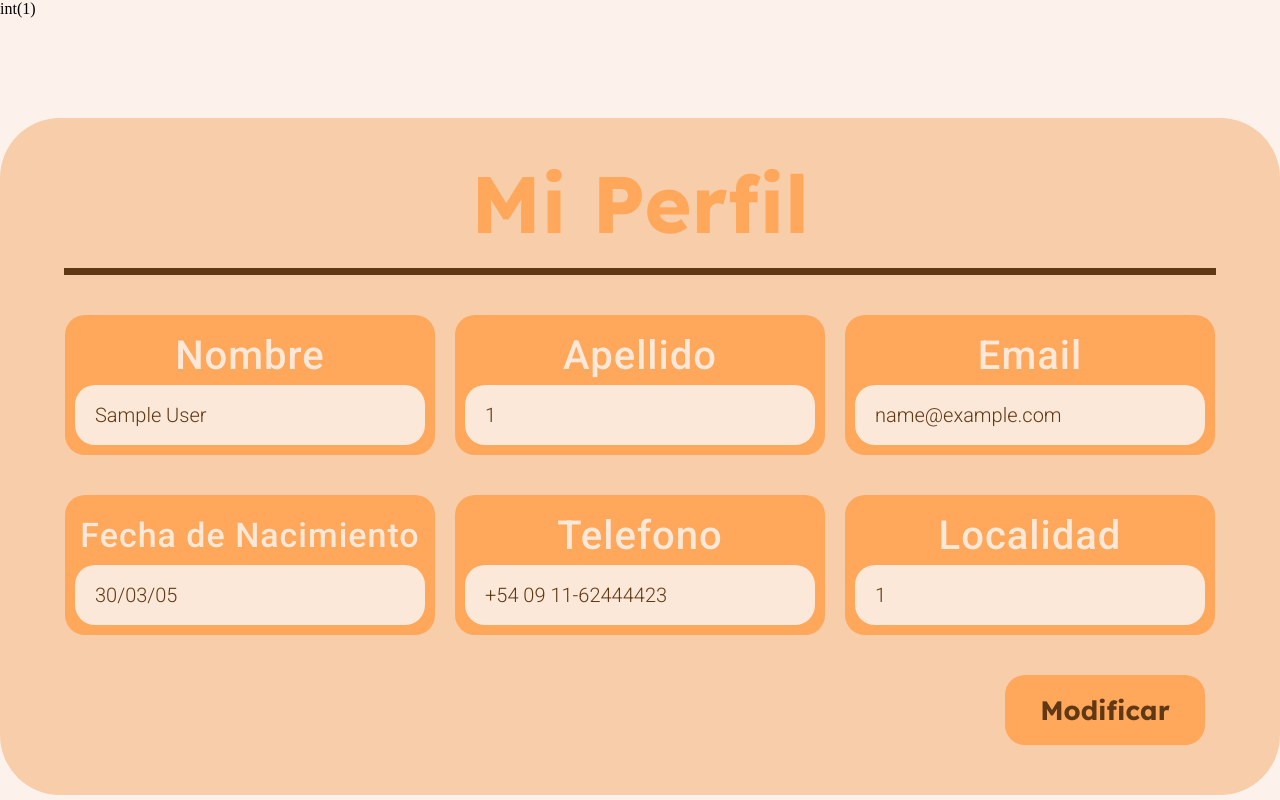
After one commit to Busferis/great_pet, a PHP site: page /mi_usuario.php in a window 1280 px wide. The commit adds this page. Run offline with PHP 8.4, Linux system fonts and the light colour scheme; the visitor is signed in with stand-in values (Sample User, id 1); some web fonts are replaced.

Commit message:
Actualizacion

```diff
--- /dev/null
+++ b/mi_usuario.php
@@ -0,0 +1,112 @@
+<?php
+
+    session_start();
+    if (isset($_SESSION["nombre"]) && isset($_SESSION["apellido"]) && isset($_SESSION["email"])
+    && isset($_SESSION["localidad"])) {
+        $nombre = $_SESSION["nombre"];
+        $apellido = $_SESSION["apellido"];
+        $email = $_SESSION["email"];
+        $localidad = $_SESSION["localidad"];
+    } else{
+        header("Location: login.php");
+        exit();
+    }
+    if (isset($_SESSION["id_usuario"])) {
+        $id_usuario = $_SESSION["id_usuario"];
+    }
+    var_dump($id_usuario);
+
+?>
+
+<!DOCTYPE html>
+<html lang="es">
+
+<head>
+    <meta charset="UTF-8">
+    <meta http-equiv="X-UA-Compatible" content="IE=edge">
+    <meta name="viewport" content="width=device-width, initial-scale=1.0">
+    <link rel="icon" href="img/logo_pestaña.png">
+    <link rel="stylesheet" href="https://stackpath.bootstrapcdn.com/font-awesome/4.7.0/css/font-awesome.min.css">
+    <link href="https://fonts.googleapis.com/icon?family=Material+Icons+Outlined" rel="stylesheet">
+    <link rel="stylesheet"
+        href="https://fonts.googleapis.com/css2?family=Material+Symbols+Outlined:opsz,wght,FILL,GRAD@20..48,100..700,0..1,-50..200" />
+    <link rel="preconnect" href="https://fonts.googleapis.com">
+    <link rel="stylesheet" href="css/color.css">
+    <link rel="stylesheet" href="css/mi_usuario.css">
+
+    <title>Great Pet</title>
+</head>
+
+<body>
+
+    <main>
+        <div class="contenedor-mi_usuario">
+            <div class="caja_principal1">
+                <div class="titulo_mi_perfil lexend"><p>Mi Perfil</p></div>
+                <div class="linea_mis_mascotas"></div>
+
+                <div class="fondo_contenedor_de_datos">
+
+                    <div class="contenedor_datos_colum">
+
+                        <div class="contenedor_datos_fila">
+
+                            <div class="cajas_de_datos_">
+                                <div class="tipo_de_datos roboto2">Nombre</div>
+                                <div class="resuiltado_dato roboto">
+                                    <?php echo "<p>$nombre</p>" ?>
+                                </div>
+                            </div>
+                            <div class="cajas_de_datos_">
+                                <div class="tipo_de_datos roboto2">Apellido</div>
+                                <div class="resuiltado_dato roboto">
+                                    <?php echo "<p>$apellido</p>" ?>
+                                </div>
+                            </div>
+                            <div class="cajas_de_datos_">
+                                <div class="tipo_de_datos roboto2">Email</div>
+                                <div class="resuiltado_dato roboto">
+                                    <?php echo "<p>$email</p>" ?>
+                                </div>
+                            </div>
+
+                        </div>
+
+                        <div class="contenedor_datos_fila">
+
+                            <div class="cajas_de_datos_">
+                                <div class="tipo_de_datos roboto2 fdn">Fecha de Nacimiento</div>
+                                <div class="resuiltado_dato roboto">
+                                    <p>30/03/05</p>
+                                </div>
+                            </div>
+                            <div class="cajas_de_datos_">
+                                <div class="tipo_de_datos roboto2">Telefono</div>
+                                <div class="resuiltado_dato roboto">
+                                    <p>+54 09 11-62444423</p>
+                                </div>
+                            </div>
+                            <div class="cajas_de_datos_">
+                                <div class="tipo_de_datos roboto2">Localidad</div>
+                                <div class="resuiltado_dato roboto">
+                                    <?php echo "<p>$localidad</p>" ?>
+                                </div>
+                            </div>
+
+                        </div>
+
+                    </div>
+
+                </div>
+
+                <div class="contenedor_boton_modificar">
+                    <a href="modificar.php"><input type="button"  class="modificar_datos lexend" value="Modificar"></a>
+                </div>
+
+            </div>
+        </div>
+
+    </main>
+
+</body>
+</html>
--- a/registro.php
+++ b/registro.php
@@ -2,7 +2,7 @@
 
 session_start();
 
-if (isset($_SESSION["idUsuario"])) {
+if (isset($_SESSION["id_usuario"])) {
     header("Location: panel.php");
     exit();
 }
```
Also changed, not shown: login.php (+11 -3 lines), modificar.php (added, +72 -0 lines), panel.php (+7 -4 lines).
